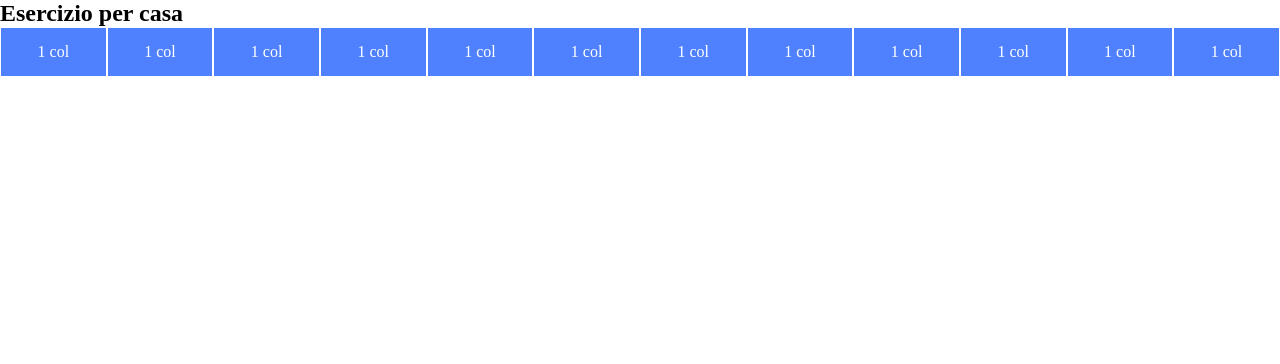
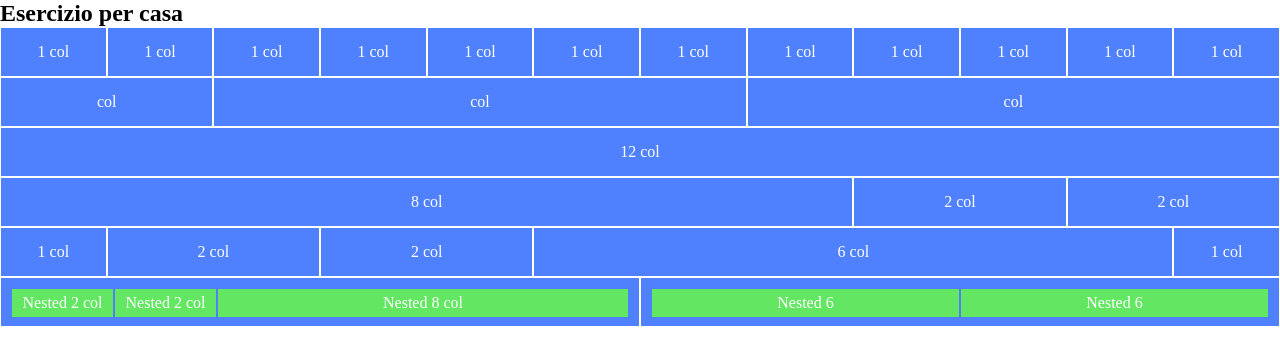
Before and after one commit to flavio-franceschetti/html-css-12bool, a plain HTML site: page index.html in a window 1280 px wide. Drawn offline with Linux system fonts and the light colour scheme.

Commit message:
feat: first part

```diff
--- a/css/style.css
+++ b/css/style.css
@@ -1,9 +1,25 @@
-/* Box blu */
+.exercise {
+  margin-bottom: 20px;
+}
+
+/* General box */
+.box {
+  color: #fff;
+  text-align: center;
+  align-content: center;
+}
+
+/* blue box */
 .blue-box {
-  text-align: center;
   background-color: rgb(79, 129, 255);
   height: 50px;
-  align-content: center;
-  color: #fff;
+  padding: 10px;
   border: 1px solid #fff;
 }
+
+/* green box */
+.green-box {
+  background-color: rgb(99, 231, 99);
+  padding: 5px;
+  border: 1px solid rgb(79, 129, 255);
+}
--- a/index.html
+++ b/index.html
@@ -10,44 +10,128 @@
   <body>
     <h2>Esercizio per casa</h2>
     <div class="container-fluid">
+      <!-- Exercise 1 -->
+      <section class="exercise">
+        <!-- ROW 1 -->
         <div class="row">
           <div class="col-1">
-          <div class="blue-box">1 col</div>
+            <div class="blue-box box">1 col</div>
           </div>
           <div class="col-1">
-          <div class="blue-box">1 col</div>
+            <div class="blue-box box">1 col</div>
           </div>
           <div class="col-1">
-          <div class="blue-box">1 col</div>
+            <div class="blue-box box">1 col</div>
           </div>
           <div class="col-1">
-          <div class="blue-box">1 col</div>
+            <div class="blue-box box">1 col</div>
           </div>
           <div class="col-1">
-          <div class="blue-box">1 col</div>
+            <div class="blue-box box">1 col</div>
           </div>
           <div class="col-1">
-          <div class="blue-box">1 col</div>
+            <div class="blue-box box">1 col</div>
           </div>
           <div class="col-1">
-          <div class="blue-box">1 col</div>
+            <div class="blue-box box">1 col</div>
           </div>
           <div class="col-1">
-          <div class="blue-box">1 col</div>
+            <div class="blue-box box">1 col</div>
           </div>
           <div class="col-1">
-          <div class="blue-box">1 col</div>
+            <div class="blue-box box">1 col</div>
           </div>
           <div class="col-1">
-          <div class="blue-box">1 col</div>
+            <div class="blue-box box">1 col</div>
           </div>
           <div class="col-1">
-          <div class="blue-box">1 col</div>
+            <div class="blue-box box">1 col</div>
           </div>
           <div class="col-1">
-          <div class="blue-box">1 col</div>
+            <div class="blue-box box">1 col</div>
+          </div>
+        </div>
+        <!-- ROW 2 -->
+        <div class="row">
+          <div class="col-2">
+            <div class="blue-box box">col</div>
+          </div>
+          <div class="col-5">
+            <div class="blue-box box">col</div>
+          </div>
+          <div class="col-5">
+            <div class="blue-box box">col</div>
+          </div>
+        </div>
+        <!-- ROW 3 -->
+        <div class="row">
+          <div class="col-12">
+            <div class="blue-box box">12 col</div>
+          </div>
+        </div>
+        <!-- ROW 4 -->
+        <div class="row">
+          <div class="col-8">
+            <div class="blue-box box">8 col</div>
+          </div>
+          <div class="col-2">
+            <div class="blue-box box">2 col</div>
+          </div>
+          <div class="col-2">
+            <div class="blue-box box">2 col</div>
+          </div>
+        </div>
+        <!-- ROW 5 -->
+        <div class="row">
+          <div class="col-1">
+            <div class="blue-box box">1 col</div>
+          </div>
+          <div class="col-2">
+            <div class="blue-box box">2 col</div>
+          </div>
+          <div class="col-2">
+            <div class="blue-box box">2 col</div>
+          </div>
+          <div class="col-6">
+            <div class="blue-box box">6 col</div>
+          </div>
+          <div class="col-1">
+            <div class="blue-box box">1 col</div>
+          </div>
+        </div>
+        <!-- ROW 6 -->
+        <div class="row">
+          <div class="col-6">
+            <div class="blue-box box">
+              <div class="row">
+                <div class="col-2">
+                  <div class="green-box box">Nested 2 col</div>
+                </div>
+                <div class="col-2">
+                  <div class="green-box box">Nested 2 col</div>
+                </div>
+                <div class="col-8">
+                  <div class="green-box box">Nested 8 col</div>
                 </div>
               </div>
             </div>
+          </div>
+          <div class="col-6">
+            <div class="blue-box box">
+              <div class="row">
+                <div class="col-6">
+                  <div class="green-box box">Nested 6</div>
+                </div>
+                <div class="col-6">
+                  <div class="green-box box">Nested 6</div>
+                </div>
+              </div>
+            </div>
+          </div>
+        </div>
+      </section>
+      <!-- Exercise 2 -->
+      <section class="exercise"></section>
+    </div>
   </body>
 </html>
```
Lines whose indentation alone changed are shown as unchanged.
